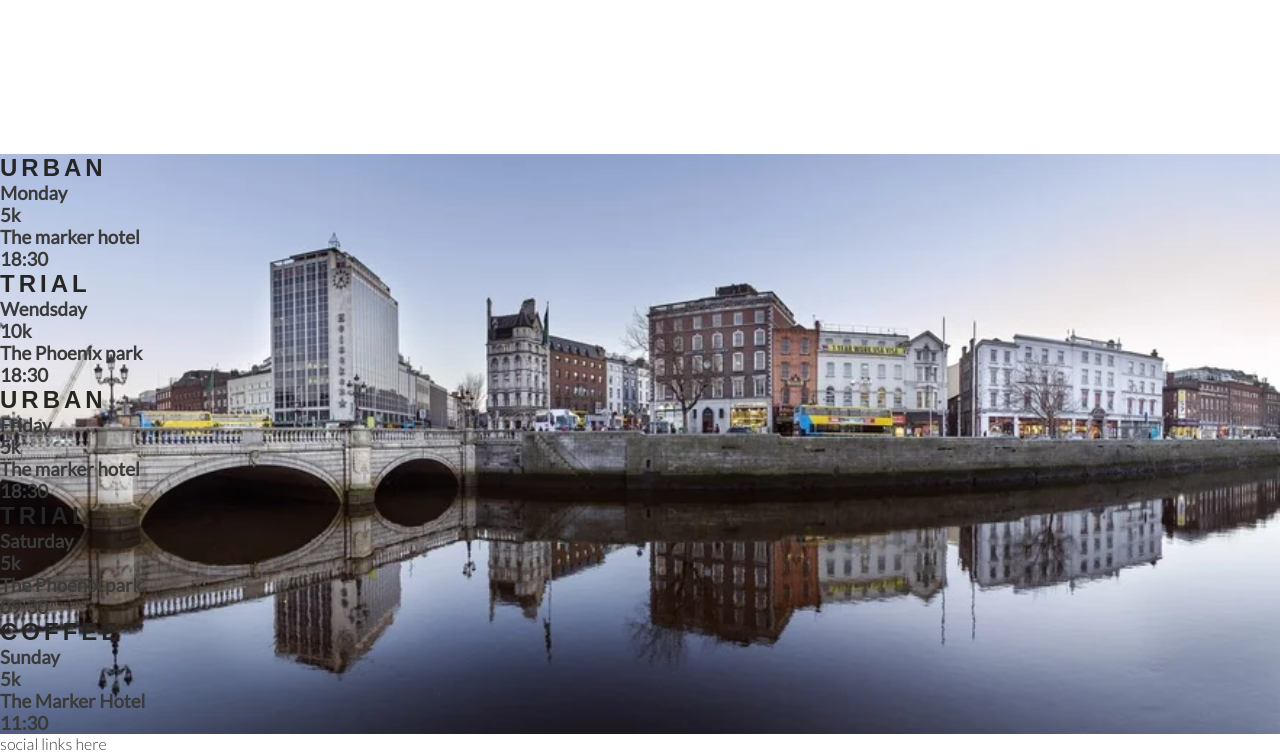
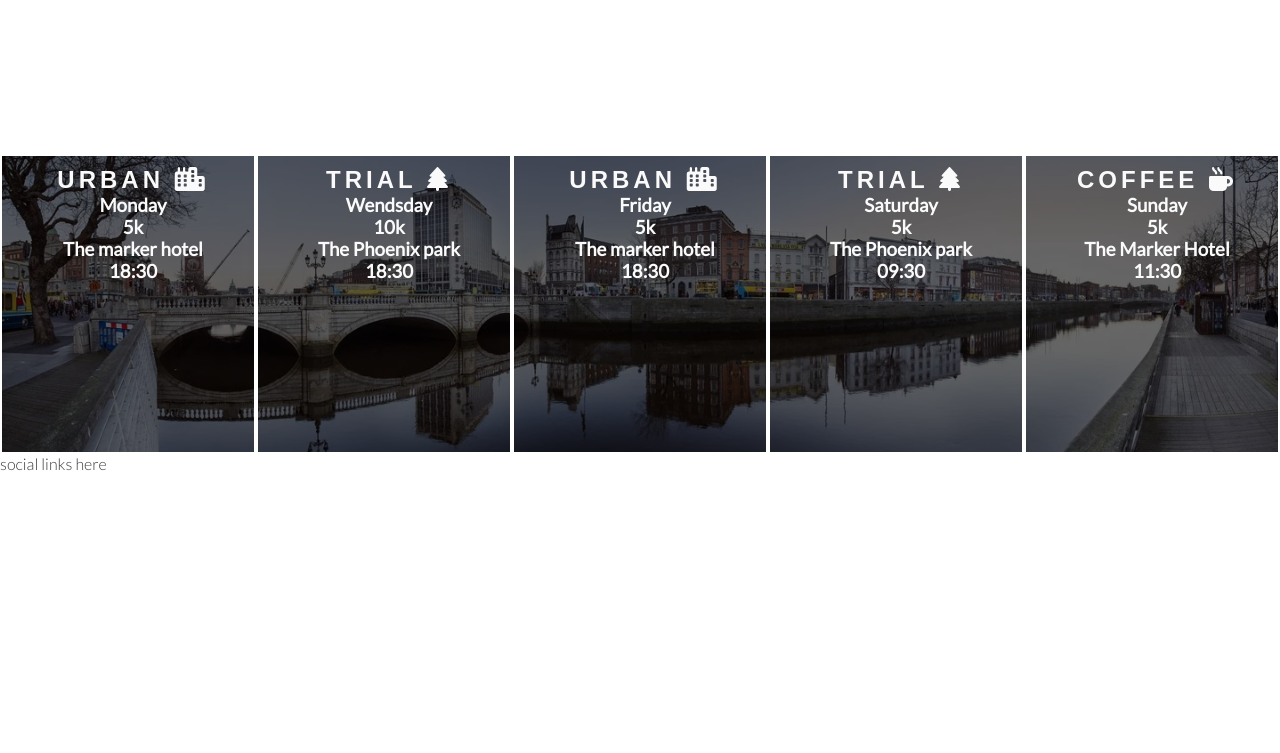
Before and after one commit to AlaYousef/love-running, a plain HTML site: page index.html in a window 1280 px wide. Shown: the part 1001-1754 px from the top of the page. After the commit the page ends 1474 px from the top, so only its background shows below. Drawn offline with Linux system fonts and the light colour scheme.

Commit message:
style the times pannel and add icons

```diff
--- a/assets/CSS/style.css
+++ b/assets/CSS/style.css
@@ -167,3 +167,17 @@ hr {
     width: 100%;
     overflow: hidden;
 }
+#times div{
+    color:#fafafa;
+    background-color: rgba(0, 0, 0, .6);
+    width:20%;
+    height: 300px;
+    float:left;
+    padding:10px 0 0 10px;
+    text-align: center;
+    border: 2px solid white;
+    box-sizing: border-box; /*include the border in the div size */;
+}
+#times h2{
+    color:#fafafa
+}
--- a/index.html
+++ b/index.html
@@ -83,35 +83,35 @@
     </section>
     <section id="times">
         <div>
-            <h2>Urban</h2>
+            <h2>Urban <i class="fa-solid fa-city"></i></h2>
             <h3>Monday</h3>
             <h3>5k</h3>
             <h3>The marker hotel</h3>
             <h3>18:30</h3>
         </div>
         <div>
-            <h2>Trial</h2>
+            <h2>Trial <i class="fa-solid fa-tree"></i></h2>
             <h3>Wendsday</h3>
             <h3>10k</h3>
             <h3>The Phoenix park</h3>
             <h3>18:30</h3>
         </div>
         <div>
-            <h2>Urban</h2>
+            <h2>Urban <i class="fa-solid fa-city"></i></h2>
             <h3>Friday</h3>
             <h3>5k</h3>
             <h3>The marker hotel</h3>
             <h3>18:30</h3>
         </div>
         <div>
-            <h2>Trial</h2>
+            <h2>Trial <i class="fa-solid fa-tree"></i></h2>
             <h3>Saturday</h3>
             <h3>5k</h3>
             <h3>The Phoenix park</h3>
             <h3>09:30</h3>
         </div>
         <div>
-            <h2>Coffee</h2>
+            <h2>Coffee <i class="fa-solid fa-mug-hot"></i></h2>
             <h3>Sunday</h3>
             <h3>5k</h3>
             <h3>The Marker Hotel</h3>
```
